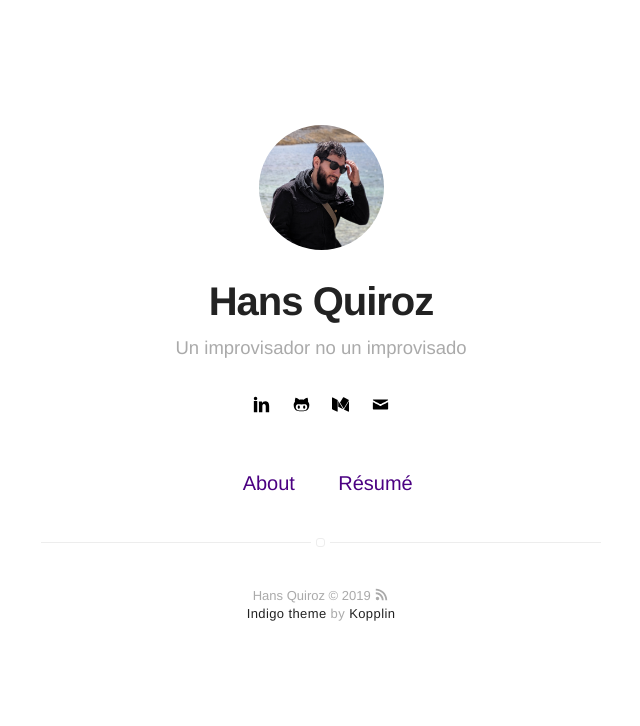
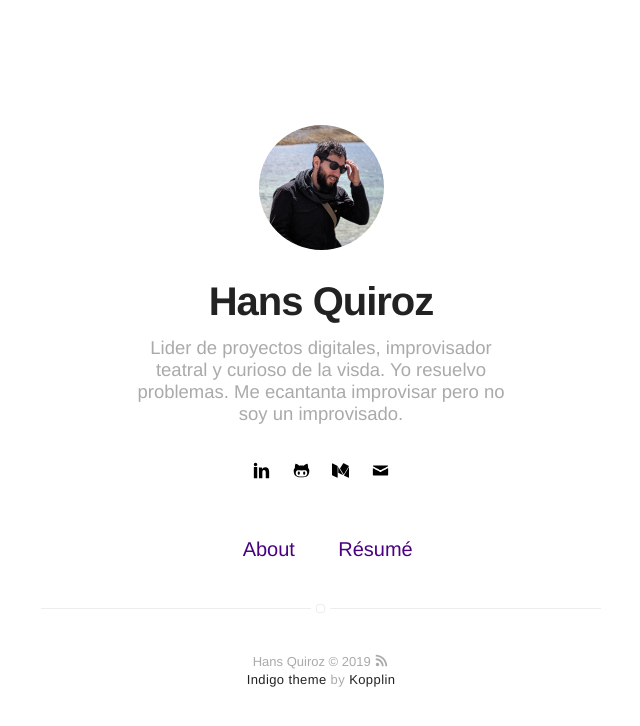
Before and after one commit to NoviZXC/BioPage, a Jekyll site: the page built from index.html, in a window 1280 px wide. Shown: the top 726 px of the page, without its empty margins (319-959 px from the left). Built offline with Jekyll 4.4.1, drawn with Linux system fonts in a browser that asks for light colours.

Commit message:
Update bio

```diff
--- a/_config.yml
+++ b/_config.yml
@@ -1,6 +1,6 @@
 # main text of home
 name: Hans Quiroz
-bio: Un improvisador no un improvisado
+bio: Lider de proyectos digitales, improvisador teatral y curioso de la visda. Yo resuelvo problemas. Me ecantanta improvisar pero no soy un improvisado.
 
 # twitter summary info
 description: A page about me
```
